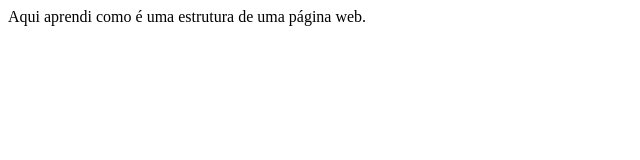
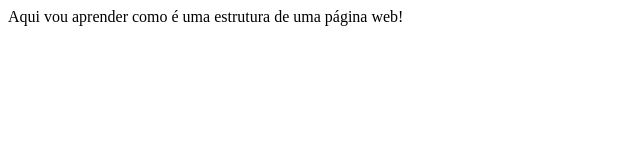
Before and after one commit to vLudvig/Html-and-Css, a plain HTML site: page Html/Estruturas da página web/index.html in a window 1280 px wide. Shown: the full height of the page, 0-640 px from the left. Drawn offline with Linux system fonts and the light colour scheme.

Commit message:
refactor: alter index.html

```diff
--- a/Html/Estruturas da página web/index.html
+++ b/Html/Estruturas da página web/index.html
@@ -1,9 +1,8 @@
 <html>
-    <head>
-      <title>Estrutura de uma página web</title>
-    </head>
-    <body>
-      <p>Aqui aprendi como é uma estrutura de uma página web.</p>
-    </body>
-
+  <head>
+    <title>Estrutura de uma página web</title>
+  </head>
+  <body>
+    <p>Aqui vou aprender como é uma estrutura de uma página web!</p>
+  </body>
 </html>
```
